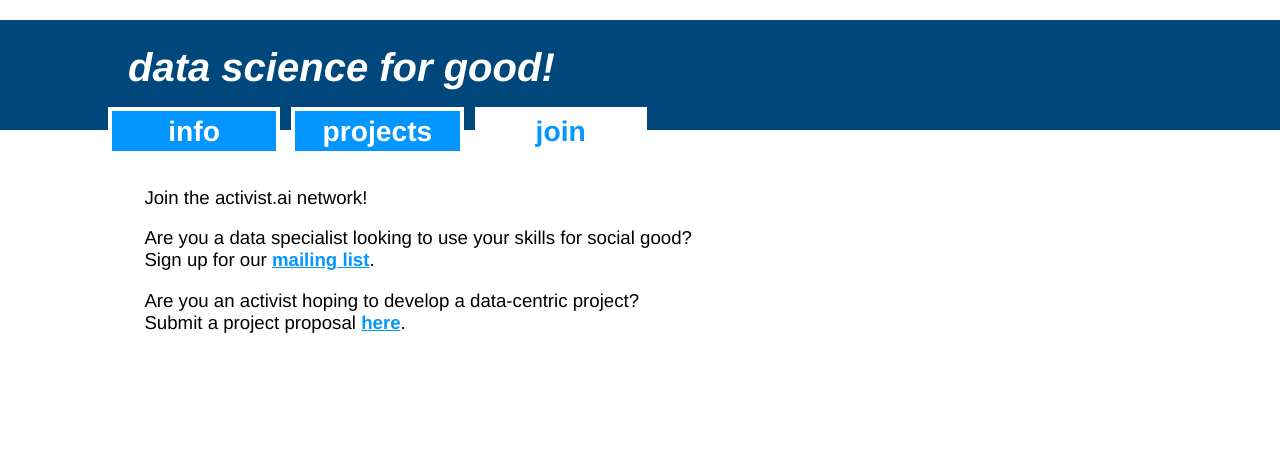
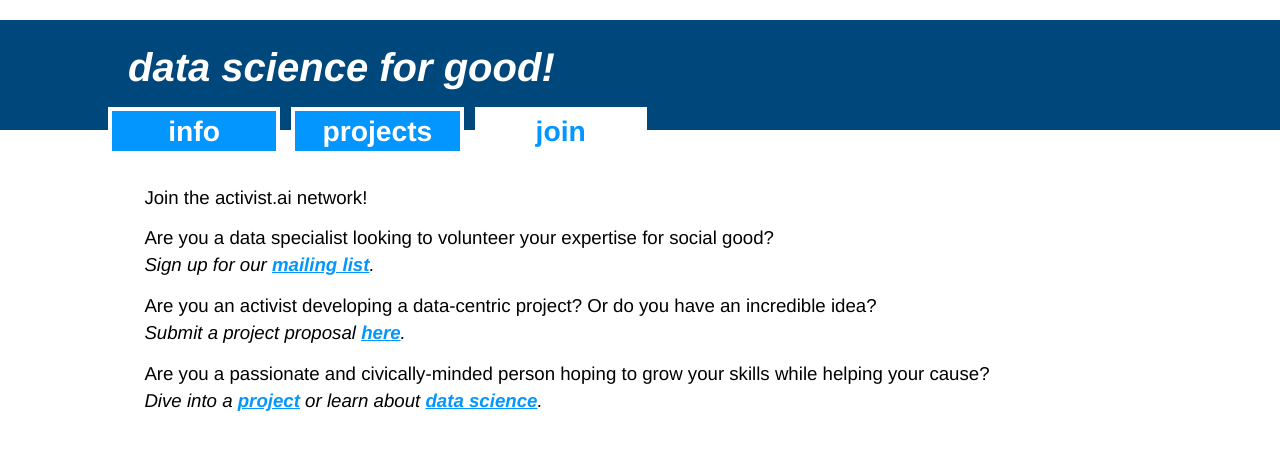
Before and after one commit to activist-ai/activist-ai.github.io, a plain HTML site: page join.html in a window 1280 px wide. Drawn offline with Linux system fonts and the light colour scheme.

Commit message:
more actions.

```diff
--- a/join.html
+++ b/join.html
@@ -35,19 +35,25 @@
     </script>
 
     <div id="content">
+
         <p>
             Join the activist.ai network!
         </p>
+
         <p>
-            Are you a data specialist looking to use your skills for social good?
-            <br>
-            Sign up for our <a href="">mailing list</a>.
+            <div style="margin-bottom: 5px;">Are you a data specialist looking to volunteer your expertise for social good?</div>
+            <div><i>Sign up for our <a href="">mailing list</a>.</i></div>
         </p>
+
         <p>
-            Are you an activist hoping to develop a data-centric project?
-            <br>
-            Submit a project proposal <a href="mailto: activist.ai.dev@gmail.com">here</a>.
-        </a>
+            <div style="margin-bottom: 5px;">Are you an activist developing a data-centric project? Or do you have an incredible idea?</div>
+            <div><i>Submit a project proposal <a href="mailto: activist.ai.dev@gmail.com">here</a>.</i></div>
+        </p>
+
+        <p>
+            <div style="margin-bottom: 5px;">Are you a passionate and civically-minded person hoping to grow your skills while helping your cause?</div>
+            <div><i>Dive into a <a href="projects.html">project</a> or learn about <a href="https://towardsdatascience.com/">data science</a>.</i>
+        </p>
     </div>
 
 </body>
--- a/stylesheet.css
+++ b/stylesheet.css
@@ -27,6 +27,10 @@
 
 a:hover {
     color: #97CC04;
+}
+
+p {
+
 }
 
 #banner {
```
